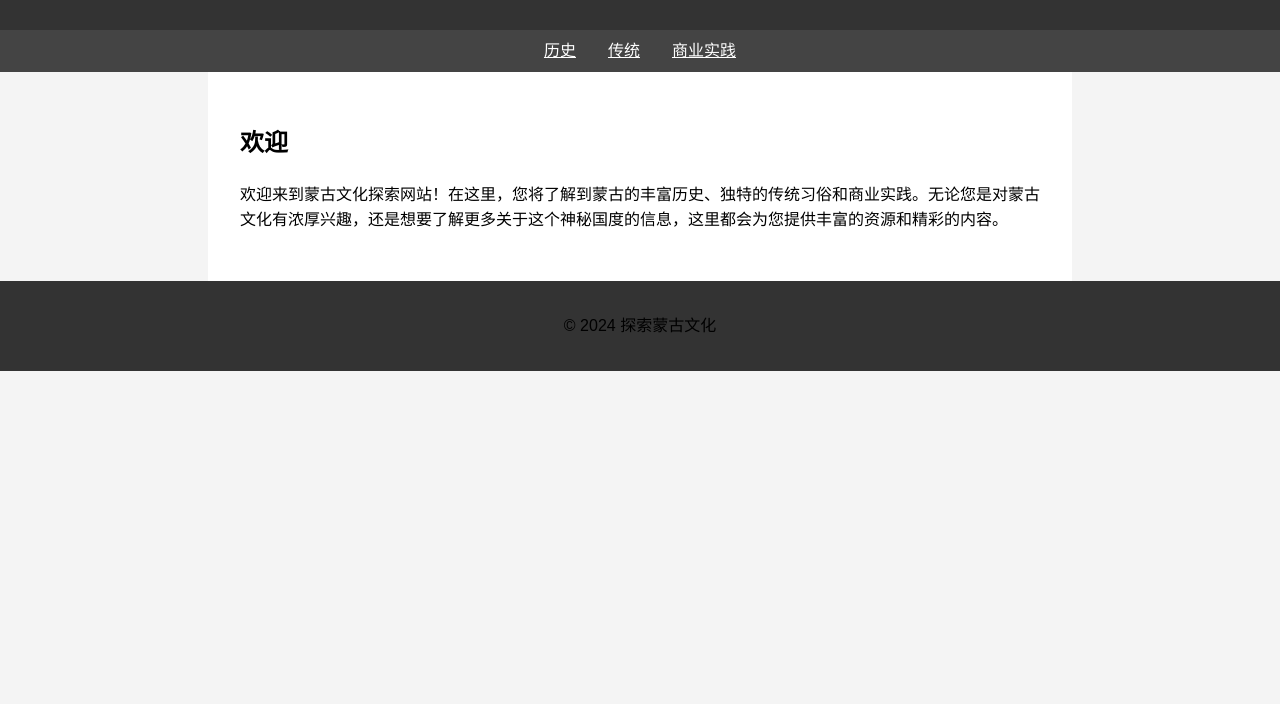
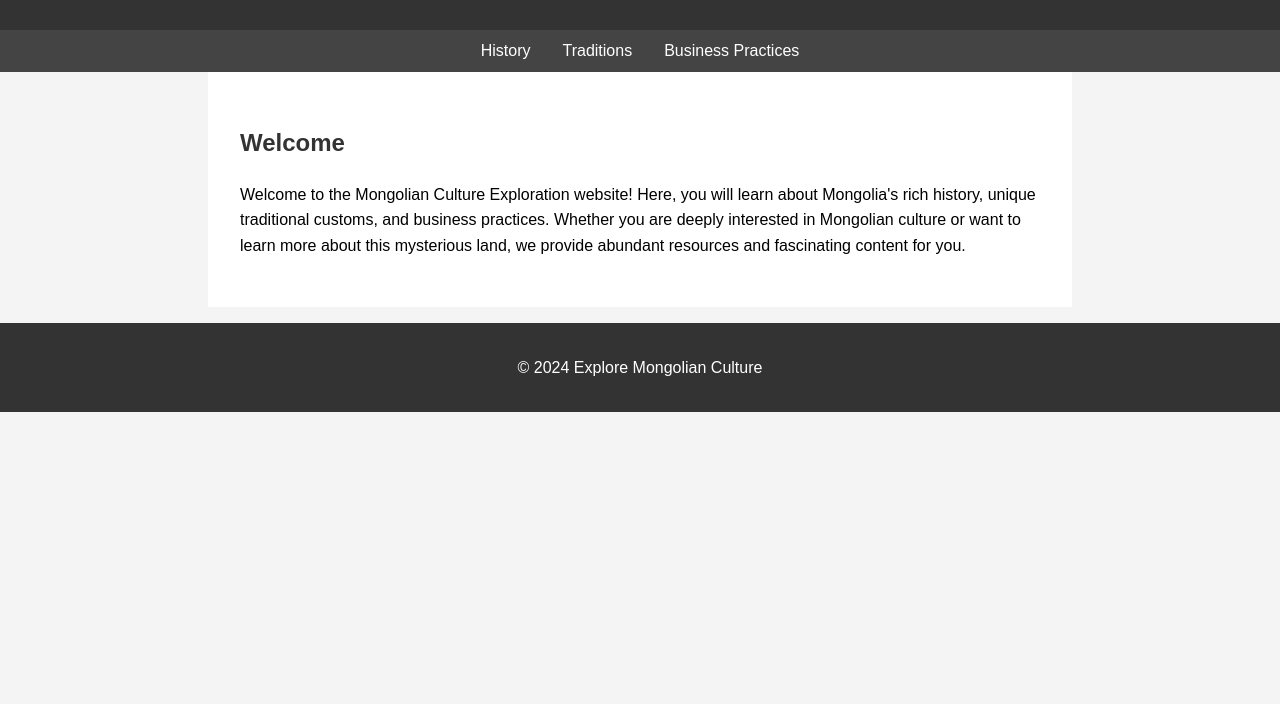
Before and after one commit to foover125/work-in-team, a plain HTML site: page index.html in a window 1280 px wide. Shown: the part 96-800 px from the top of the page. Drawn offline with Linux system fonts and the light colour scheme.

Commit message:
Update index.html

```diff
--- a/index.html
+++ b/index.html
@@ -1,9 +1,9 @@
 <!DOCTYPE html>
-<html lang="zh">
+<html lang="en">
 <head>
     <meta charset="UTF-8">
     <meta name="viewport" content="width=device-width, initial-scale=1.0">
-    <title>蒙古文化</title>
+    <title>Mongolian Culture</title>
     <style>
         body {
             font-family: Arial, sans-serif;
@@ -27,49 +27,49 @@
         nav a {
             color: #fff;
             margin: 0 1em;
-            text-decoration: none.
+            text-decoration: none;
         }
         section {
             padding: 2em;
             max-width: 800px;
             margin: auto;
             background: #fff;
-            margin-bottom: 1em.
+            margin-bottom: 1em;
         }
         h2 {
-            color: #333.
+            color: #333;
         }
         footer {
             text-align: center;
             padding: 1em 0;
             background: #333;
-            color: #fff.
+            color: #fff;
         }
         img {
             max-width: 100%;
-            height: auto.
+            height: auto;
         }
     </style>
 </head>
 <body>
 
 <header>
-    <h1>探索蒙古文化</h1>
+    <h1>Explore Mongolian Culture</h1>
 </header>
 
 <nav>
-    <a href="history.html">历史</a>
-    <a href="traditions.html">传统</a>
-    <a href="business.html">商业实践</a>
+    <a href="history.html">History</a>
+    <a href="traditions.html">Traditions</a>
+    <a href="business.html">Business Practices</a>
 </nav>
 
 <section>
-    <h2>欢迎</h2>
-    <p>欢迎来到蒙古文化探索网站！在这里，您将了解到蒙古的丰富历史、独特的传统习俗和商业实践。无论您是对蒙古文化有浓厚兴趣，还是想要了解更多关于这个神秘国度的信息，这里都会为您提供丰富的资源和精彩的内容。</p>
+    <h2>Welcome</h2>
+    <p>Welcome to the Mongolian Culture Exploration website! Here, you will learn about Mongolia's rich history, unique traditional customs, and business practices. Whether you are deeply interested in Mongolian culture or want to learn more about this mysterious land, we provide abundant resources and fascinating content for you.</p>
 </section>
 
 <footer>
-    <p>&copy; 2024 探索蒙古文化</p>
+    <p>&copy; 2024 Explore Mongolian Culture</p>
 </footer>
 
 </body>
```
